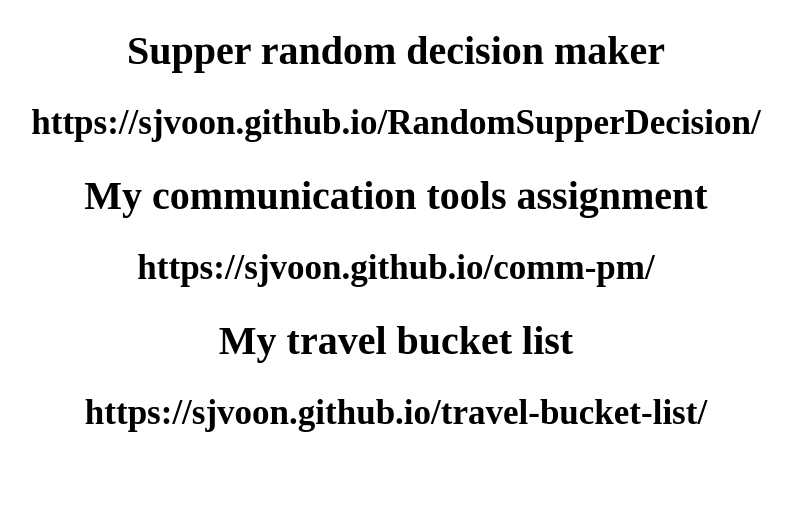
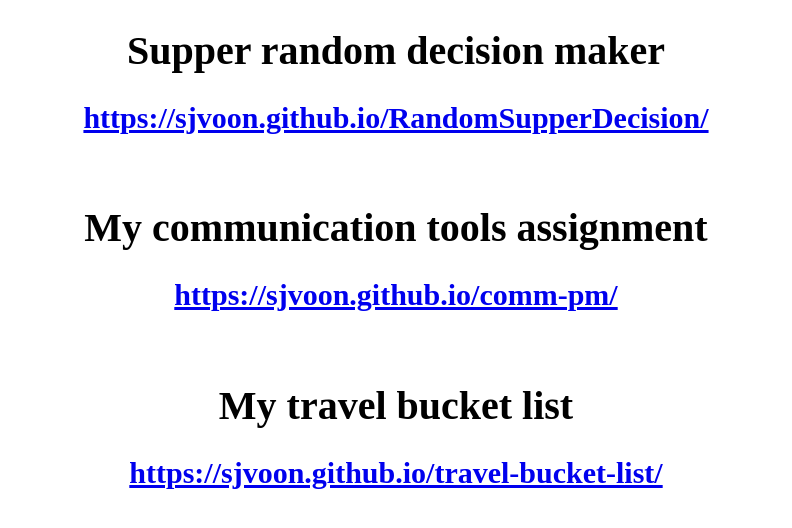
Before and after one commit to SJVoon/sjvoon.github.io, a plain HTML site: page index.html in a window 1280 px wide. Shown: the whole page, without its empty margins (244-1036 px from the left). Drawn offline with Linux system fonts and the light colour scheme.

Commit message:
update github page link

```diff
--- a/index.html
+++ b/index.html
@@ -3,16 +3,18 @@
 
 <body>
     <h1 style="text-align: center;font-size:40px">Supper random decision maker</h1>
-    <a>
-        <h2 style="text-align: center;font-size:35px">https://sjvoon.github.io/RandomSupperDecision/</h2>
+    <a href="https://sjvoon.github.io/RandomSupperDecision/">
+        <h2 style="text-align: center;font-size:30px">https://sjvoon.github.io/RandomSupperDecision/</h2>
     </a>
+    <br>
     <h1 style="text-align: center;font-size:40px">My communication tools assignment</h1>
-    <a>
-        <h2 style="text-align: center;font-size:35px">https://sjvoon.github.io/comm-pm/</h2>
+    <a href="https://sjvoon.github.io/comm-pm/">
+        <h2 style="text-align: center;font-size:30px">https://sjvoon.github.io/comm-pm/</h2>
     </a>
+    <br>
     <h1 style="text-align: center;font-size:40px">My travel bucket list</h1>
-    <a>
-        <h2 style="text-align: center;font-size:35px">https://sjvoon.github.io/travel-bucket-list/</h2>
+    <a href="https://sjvoon.github.io/travel-bucket-list/">
+        <h2 style="text-align: center;font-size:30px">https://sjvoon.github.io/travel-bucket-list/</h2>
     </a>
 </body>
 
```
